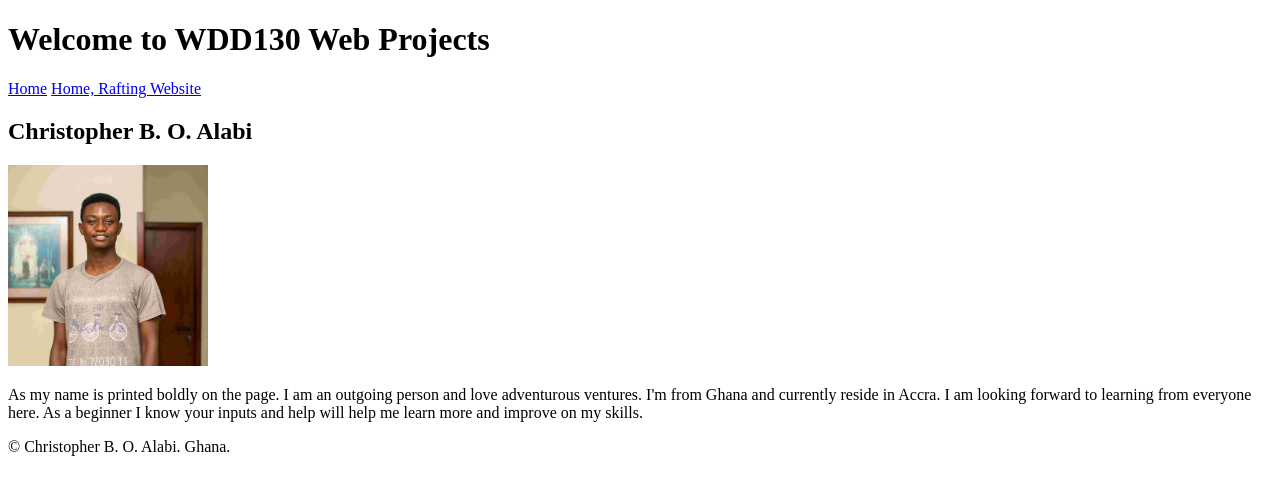
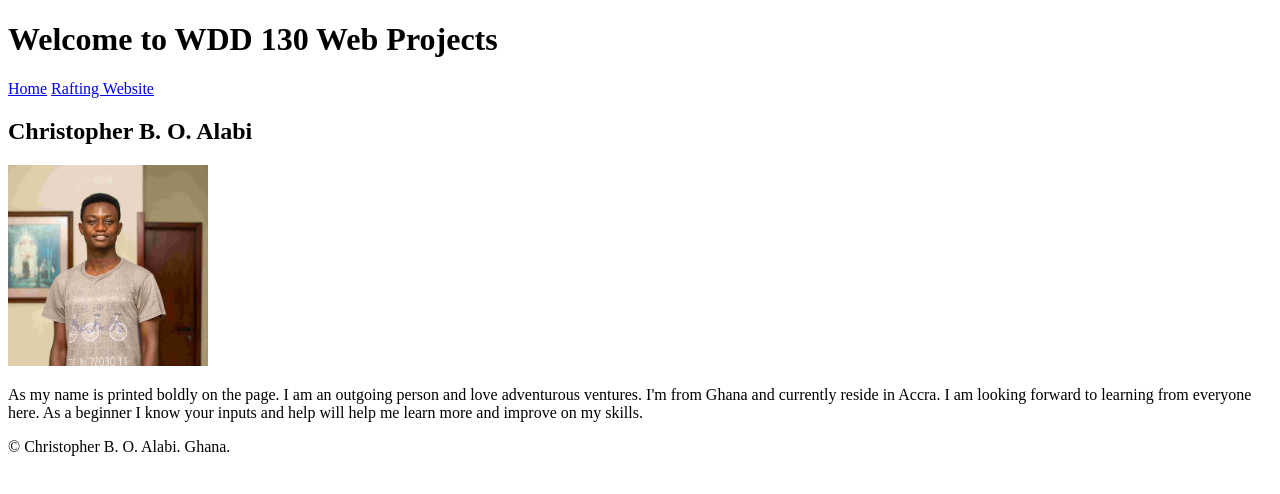
Before and after one commit to chrislab97/wdd130, a plain HTML site: page index.html in a window 1280 px wide. Drawn offline with Linux system fonts and the light colour scheme.

Commit message:
build Homepage

```diff
--- a/index.html
+++ b/index.html
@@ -5,15 +5,15 @@
     <meta charset="UTF-8">
     <meta http-equiv="X-UA-Compatible" content="IE=edge">
     <meta name="viewport" content="width=device-width, initial-scale=1.0">
-    <title>WDD130 Christopher B. O. Alabi</title>
+    <title>WDD 130 Christopher B. O. Alabi</title>
 </head>
 
 <body>
     <header>
-        <h1>Welcome to WDD130 Web Projects</h1>
+        <h1>Welcome to WDD 130 Web Projects</h1>
         <nav>
             <a href="#">Home</a>
-            <a href="wwr/">Home, Rafting Website</a>
+            <a href="wwr/">Rafting Website</a>
         </nav>
     </header>
     <main>
```
